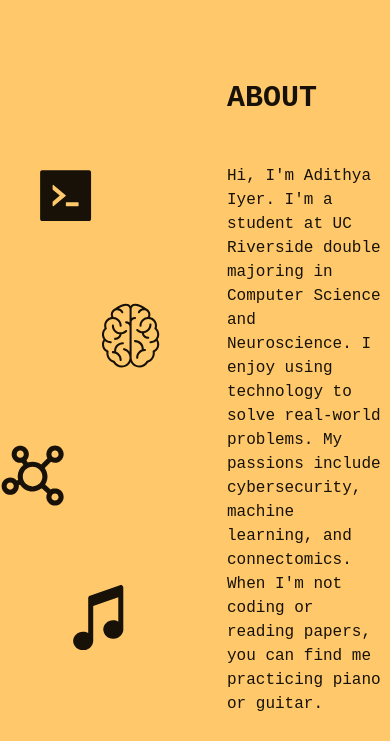
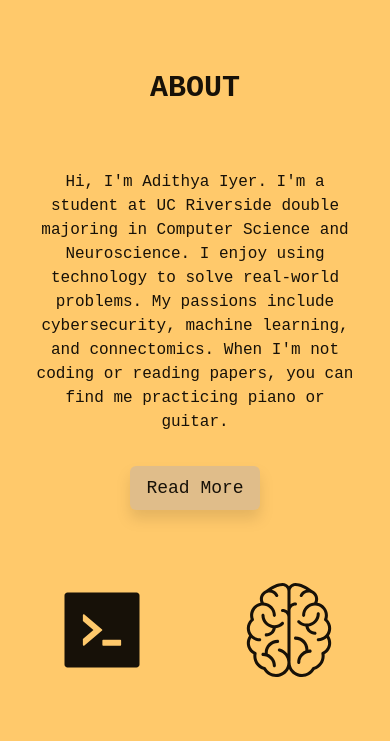
Before and after one commit to Pineapple-Soup/personal-website, a Next.js app: page / in a window 390 px wide. Shown: the part 820-1561 px from the top of the page. Built offline with nearby package versions, Linux system fonts and the light colour scheme; no server answers.

Commit message:
feat: improve About section layout responsiveness

```diff
--- a/src/components/About.tsx
+++ b/src/components/About.tsx
@@ -5,81 +5,102 @@ import { useState } from 'react';
 import { ComputerScienceIcon, NeuroscienceIcon, NetworkIcon, MusicIcon } from './Icons';
 
 export default function About() {
-  const [hover, setHover] = useState('');
+  const [active, setActive] = useState('');
+
+  const handleHover = (id: string) => setActive(id);
+  const handleLeave = () => setActive('');
+
+  const getIconClass = (id: string) =>
+    `fill-current transition-colors duration-300 ${active === id ? 'text-accent' : 'text-foreground'}`;
+
+  const getTextClass = (id: string) =>
+    `cursor-pointer transition-colors duration-300 ${active === id ? 'text-accent' : ''}`;
 
   return (
-    <section id="about" className="w-full h-screen grid grid-cols-2 gap-16">
-      <div className="h-screen grid grid-cols-5 grid-rows-6">
+    <div
+      id="about"
+      className="w-full grid grid-cols-1 md:grid-cols-2 gap-8 md:gap-16 py-12 md:py-0 md:px-12 lg:px-0"
+    >
+      <div className="order-2 md:order-1 h-[40vh] md:h-screen grid grid-cols-2 grid-rows-2 md:grid-cols-5 md:grid-rows-6 gap-4 md:gap-0 p-4 md:p-0 items-center justify-items-center">
         <div
-          className="col-span-2 col-start-2 row-start-2"
-          onMouseOver={() => setHover('cs')}
-          onMouseOut={() => setHover('')}
+          className="md:col-span-2 md:col-start-2 md:row-start-2 w-24 h-24 md:w-full md:h-full"
+          onMouseEnter={() => handleHover('cs')}
+          onMouseLeave={handleLeave}
+          onClick={() => setActive(active === 'cs' ? '' : 'cs')}
         >
-          <ComputerScienceIcon className={`fill-current ${hover == 'cs' ? 'text-accent' : ''}`} />
+          <ComputerScienceIcon className={getIconClass('cs')} />
         </div>
         <div
-          className="col-span-2 col-start-4 row-start-3"
-          onMouseOver={() => setHover('ns')}
-          onMouseOut={() => setHover('')}
+          className="md:col-span-2 md:col-start-4 md:row-start-3 w-24 h-24 md:w-full md:h-full"
+          onMouseEnter={() => handleHover('ns')}
+          onMouseLeave={handleLeave}
+          onClick={() => setActive(active === 'ns' ? '' : 'ns')}
         >
-          <NeuroscienceIcon className={`fill-current ${hover == 'ns' ? 'text-accent' : ''}`} />
+          <NeuroscienceIcon className={getIconClass('ns')} />
         </div>
         <div
-          className="col-span-2 col-start-1 row-start-4"
-          onMouseOver={() => setHover('nw')}
-          onMouseOut={() => setHover('')}
+          className="md:col-span-2 md:col-start-1 md:row-start-4 w-24 h-24 md:w-full md:h-full"
+          onMouseEnter={() => handleHover('nw')}
+          onMouseLeave={handleLeave}
+          onClick={() => setActive(active === 'nw' ? '' : 'nw')}
         >
-          <NetworkIcon className={`fill-current ${hover == 'nw' ? 'text-accent' : ''}`} />
+          <NetworkIcon className={getIconClass('nw')} />
         </div>
         <div
-          className="col-span-2 col-start-3 row-start-5"
-          onMouseOver={() => setHover('m')}
-          onMouseOut={() => setHover('')}
+          className="md:col-span-2 md:col-start-3 md:row-start-5 w-24 h-24 md:w-full md:h-full"
+          onMouseEnter={() => handleHover('m')}
+          onMouseLeave={handleLeave}
+          onClick={() => setActive(active === 'm' ? '' : 'm')}
         >
-          <MusicIcon className={`fill-current ${hover == 'm' ? 'text-accent' : ''}`} />
+          <MusicIcon className={getIconClass('m')} />
         </div>
       </div>
-      <div className="h-screen flex flex-col justify-center">
-        <h2>ABOUT</h2>
-        <p className="my-12">
+
+      <div className="order-1 md:order-2 flex flex-col justify-center px-8 md:px-0">
+        <h2 className="text-center md:text-left mb-8 md:mb-0">ABOUT</h2>
+        <p className="my-8 md:my-12 text-center md:text-left">
           Hi, I&apos;m Adithya Iyer. I&apos;m a student at UC Riverside double majoring in{' '}
           <span
-            className={hover == 'cs' ? 'text-accent' : ''}
-            onMouseOver={() => setHover('cs')}
-            onMouseOut={() => setHover('')}
+            className={getTextClass('cs')}
+            onMouseEnter={() => handleHover('cs')}
+            onMouseLeave={handleLeave}
+            onClick={() => setActive(active === 'cs' ? '' : 'cs')}
           >
             Computer Science
           </span>{' '}
           and{' '}
           <span
-            className={hover == 'ns' ? 'text-accent' : ''}
-            onMouseOver={() => setHover('ns')}
-            onMouseOut={() => setHover('')}
+            className={getTextClass('ns')}
+            onMouseEnter={() => handleHover('ns')}
+            onMouseLeave={handleLeave}
+            onClick={() => setActive(active === 'ns' ? '' : 'ns')}
           >
             Neuroscience
           </span>
           . I enjoy using technology to solve real-world problems. My passions include{' '}
           <span
-            className={hover == 'nw' ? 'text-accent' : ''}
-            onMouseOver={() => setHover('nw')}
-            onMouseOut={() => setHover('')}
+            className={getTextClass('nw')}
+            onMouseEnter={() => handleHover('nw')}
+            onMouseLeave={handleLeave}
+            onClick={() => setActive(active === 'nw' ? '' : 'nw')}
           >
             cybersecurity, machine learning, and connectomics
           </span>
           . When I&apos;m not coding or reading papers, you can find me practicing{' '}
           <span
-            className={hover == 'm' ? 'text-accent' : ''}
-            onMouseOver={() => setHover('m')}
-            onMouseOut={() => setHover('')}
+            className={getTextClass('m')}
+            onMouseEnter={() => handleHover('m')}
+            onMouseLeave={handleLeave}
+            onClick={() => setActive(active === 'm' ? '' : 'm')}
           >
             piano or guitar
           </span>
           .
         </p>
-        <button className="ml-auto text-lg bg-secondary rounded-md px-4 py-2 drop-shadow-xl hover:bg-accent hover:scale-110">
+        <button className="mx-auto md:ml-auto md:mr-0 text-lg bg-secondary rounded-md px-4 py-2 drop-shadow-xl hover:bg-accent hover:scale-110 transition-all duration-300">
           <Link href="/bio"> Read More </Link>
         </button>
       </div>
-    </section>
+    </div>
   );
 }
--- a/src/components/Navbar.tsx
+++ b/src/components/Navbar.tsx
@@ -30,7 +30,7 @@ export default function Navbar() {
       <div className="top-0">
         <ThemeToggle />
       </div>
-      <ul className="hidden md:show md:flex justify-between items-center group w-3/4">
+      <ul className="hidden md:show md:flex justify-between items-center group w-3/4 lg:w-1/2">
         {navItems.map((item, index) => (
           <li
             className="cursor-pointer transform hover:opacity-100! group-has-[:hover]:opacity-50 hover:scale-110 duration-200"
```
